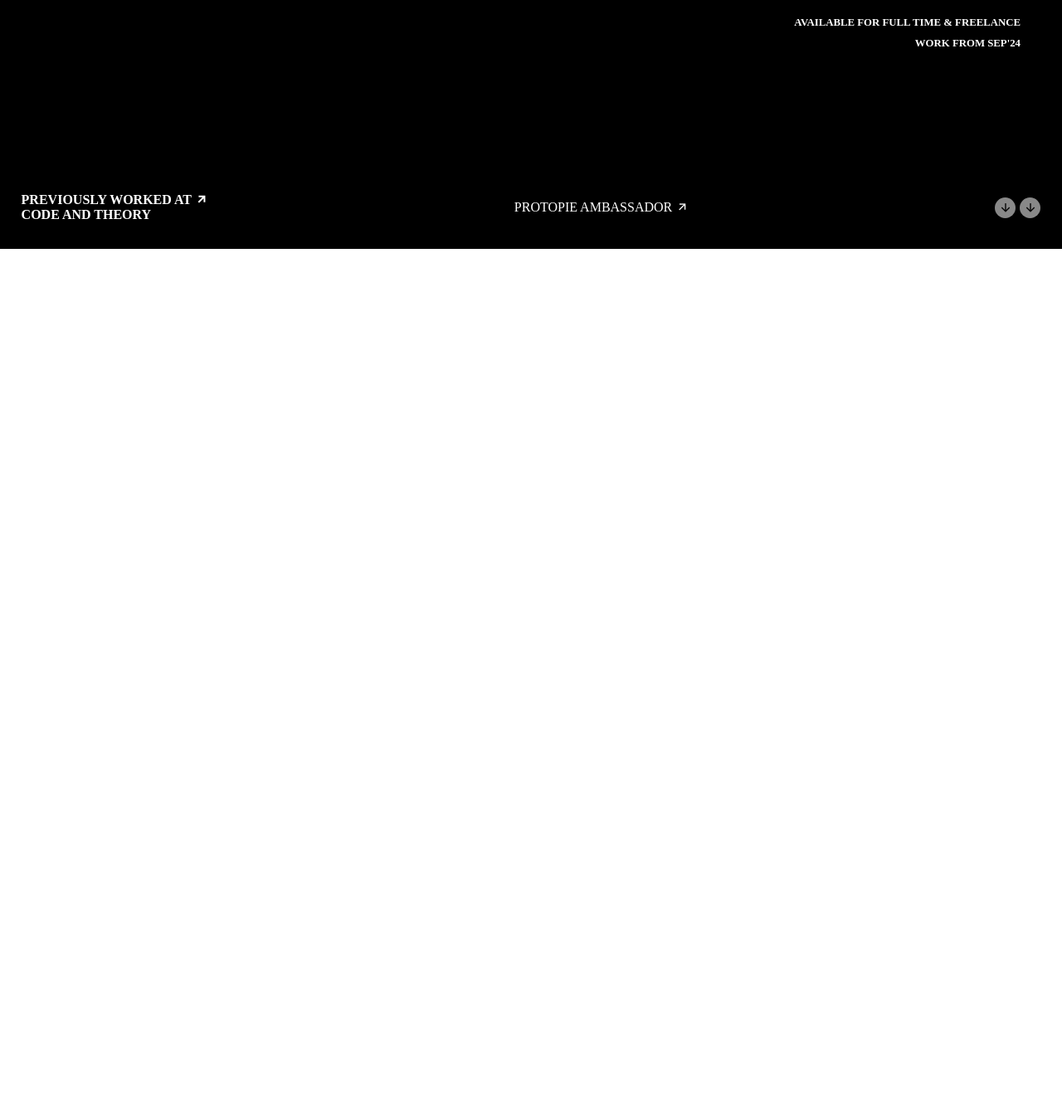
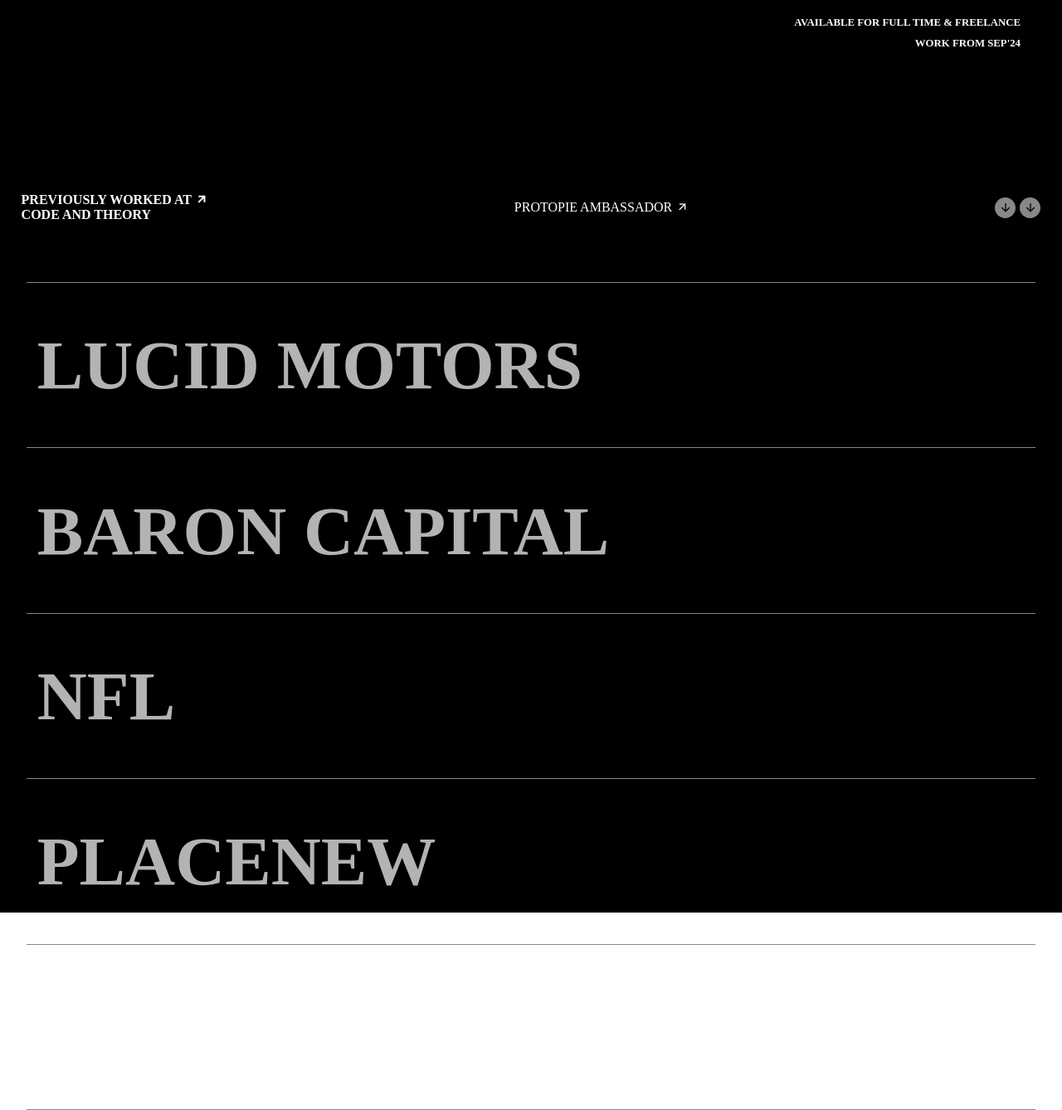
Before and after one commit to razyneko/static-gsap-portfolio, a plain HTML site: page index.html in a window 1280 px wide. Shown: the part 500-1838 px from the top of the page at 83% size. Before the commit the page ends 800 px from the top, so only its background shows below. Drawn offline with nearby package versions, Linux system fonts and the light colour scheme.

Commit message:
coding experience section

```diff
--- a/index.html
+++ b/index.html
@@ -42,7 +42,23 @@
 
             </div>
         </div>
-        <div id="second"></div>
+        <div id="experience">
+            <div class="org">
+                <h1>Lucid Motors</h1>
+            </div>
+            <div class="org">
+                <h1>Baron Capital</h1>
+            </div>
+            <div class="org">
+                <h1>NFL</h1>
+            </div>
+            <div class="org">
+                <h1>Placenew</h1>
+            </div>
+            <div class="org lastorg">
+                <h1>Somos</h1>
+            </div>
+        </div>
     </div>
 </body>
 </html>
--- a/styles.css
+++ b/styles.css
@@ -109,3 +109,29 @@
     height: 25px;
     background-color: #888;
 }
+
+#experience{
+    padding-left: 2.5vw;
+    padding-right: 2.5vw;
+    padding-top: 40px;
+    background-color: black;
+    width: 100%;
+    height: 100vh;
+}
+
+.org{
+    width: 100%;
+    border-top: 1px solid #888;
+    padding: 4vw 1vw;
+}
+
+.org h1{
+    text-transform: uppercase;
+    font-size: 6.5vw;
+    color: white;
+    opacity: 0.7;
+}
+
+.lastorg{
+    border-bottom: 1px solid #888;
+}
```
